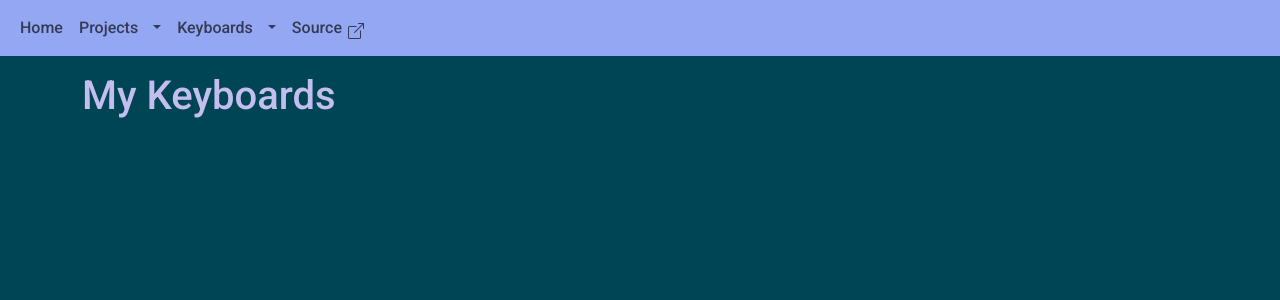
After one commit to PapaZ810/Portfolio, a Django app: page /keyboards/ in a window 1280 px wide. The commit adds this page. Shown: the top 300 px of the page. Run offline with Django 5.2, Linux system fonts and the light colour scheme; data that the repository does not hold is empty.

Commit message:
add and implement keyboards model

```diff
--- a/page/admin.py
+++ b/page/admin.py
@@ -16,3 +16,4 @@ class ProjectAdmin(admin.ModelAdmin):
 admin.site.register(Project, ProjectAdmin)
 admin.site.register(Home)
 admin.site.register(Skill)
+admin.site.register(Keyboard)
--- /dev/null
+++ b/page/templates/page/keyboards.html
@@ -0,0 +1,19 @@
+{% extends 'page/main.html' %}
+{% load static %}
+{% block title %}Keyboards{% endblock %}
+{% block body %}
+    <div class="container">
+        <h1 class="text-thistle my-3">My Keyboards</h1>
+        <div class="row d-flex row-cols-auto-4 h-auto align-items-center justify-content-center">
+            {# TODO: Put picture of all keyboards here #}
+            {% for keyboard in keyboards %}
+                    <div class="card col text-center text-thistle m-1 bg-grayblue" style="max-width: 18rem; min-width: 18rem">
+                        <a href="{{ keyboard.id }}" class="text-dark-blue" style="text-decoration: none;">
+                            <img src="{% static keyboard.image.url %}" class="card-img-top" alt="{{ keyboard.title }}">
+                            <h5 class="card-header">{{ keyboard.title }}</h5>
+                        </a>
+                    </div>
+            {% endfor %}
+        </div>
+    </div>
+{% endblock %}
--- a/page/templates/page/navbar.html
+++ b/page/templates/page/navbar.html
@@ -15,10 +15,22 @@
                         {% endfor %}
                     </ul>
                 </div>
+                <div class="btn-group">
+                    <button type="button" class="btn nav-link" onclick="window.location.href='/keyboards/'">Keyboards</button>
+                    <button type="button" class="btn nav-link dropdown-toggle dropdown-toggle-split"
+                            href="{% url 'keyboards' %}" data-bs-toggle="dropdown" aria-expanded="false">
+                        <span class="visually-hidden">Toggle Dropdown</span>
+                    </button>
+                    <ul class="dropdown-menu bg-grayblue">
+                        {% for keyboard in keyboards %}
+                            <li><a class="dropdown-item" href="{% url 'keyboard' keyboard.id %}">{{ keyboard.title }}</a></li>
+                        {% endfor %}
+                    </ul>
+                </div>
                 <a class="nav-link icon-link" target="_blank" rel="norefferer" href="https://github.com/PapaZ810/Portfolio">
-                    Source
-                    <i class="bi bi-box-arrow-up-right" style="width: 1em"></i>
-                </a>
+                        Source
+                        <i class="bi bi-box-arrow-up-right" style="width: 1em"></i>
+                    </a>
             </div>
         </div>
     </div>
--- a/page/urls.py
+++ b/page/urls.py
@@ -1,9 +1,10 @@
 from django.urls import path
 from .views import *
-
 
 urlpatterns = [
     path('', HomeView.as_view(), name='home'),
     path('projects/', ProjectsView.as_view(), name='projects'),
     path('projects/<int:pk>/', ProjectView.as_view(), name='project'),
+    path('keyboards/', KeyboardsView.as_view(), name='keyboards'),
+    path('keyboards/<int:pk>/', KeyboardView.as_view(), name='keyboard'),
     ]
--- a/page/views.py
+++ b/page/views.py
@@ -7,7 +7,8 @@ from django.core.mail import send_mail, BadHeaderError
 
 
 context = {
-    'projects': Project.objects.only('id', 'title')
+    'projects': Project.objects.only('id', 'title'),
+    'keyboards': Keyboard.objects.only('id', 'title')
 }
 
 
@@ -54,3 +55,14 @@ class ProjectView(DetailView):
     context_object_name = 'project'
     template_name = 'page/project.html'
     extra_context = context
+
+class KeyboardsView(ListView):
+    model = Keyboard
+    context_object_name = 'keyboards'
+    template_name = 'page/keyboards.html'
+
+class KeyboardView(DetailView):
+    model = Keyboard
+    context_object_name = 'keyboard'
+    template_name = 'page/keyboard.html'
+    extra_context = context
```
Also changed, not shown: page/models.py (+9 -0 lines), page/templates/page/keyboard.html (added, +11 -0 lines).
